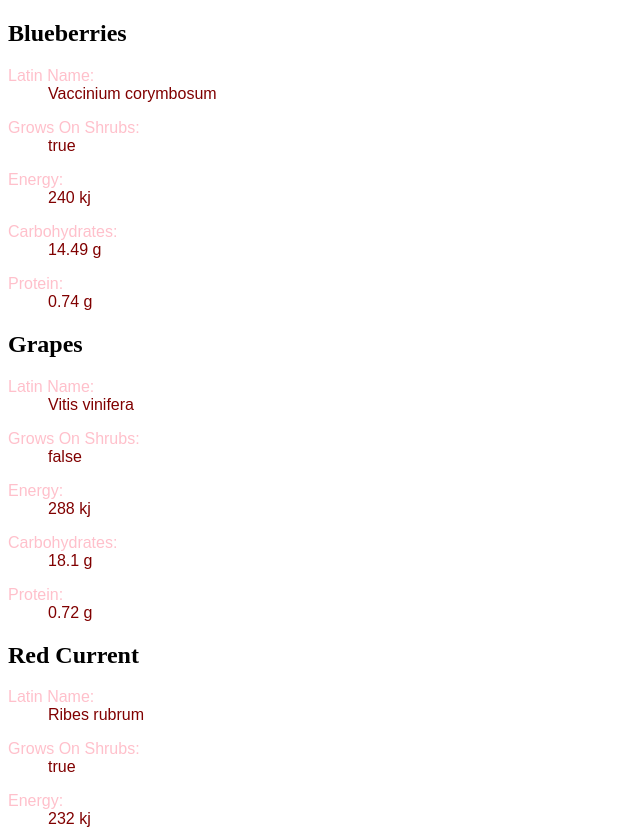
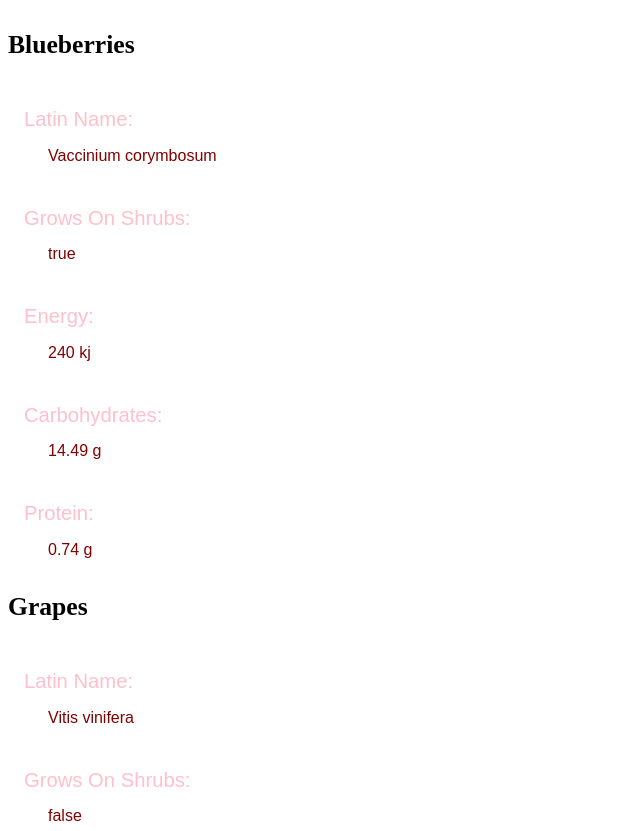
Before and after one commit to kaylinenright/assignment4, a plain HTML site: page index.html in a window 1280 px wide. Shown: the top 831 px of the page, without its empty margins (0-640 px from the left). Drawn offline with Linux system fonts and the light colour scheme.

Commit message:
added css

```diff
--- a/css/main.css
+++ b/css/main.css
@@ -1,11 +1,21 @@
+h2 {
+    font-size: 1.6018rem;
+    line-height: 1.8729;
+}
+
 dt {
     color: pink;
     font-family: sans-serif;
+    margin: 3% 0 0 1rem;
+    font-size: 1.2656rem;
+    line-height: 1.1852;
 }
 
 dd{
     color: maroon;
     font-family: sans-serif;
-    padding:
+    margin: 1% 0 0 2.5rem;
+   font-size: 1.0000rem;
+    line-height: 1.5000;
 
 }
```
